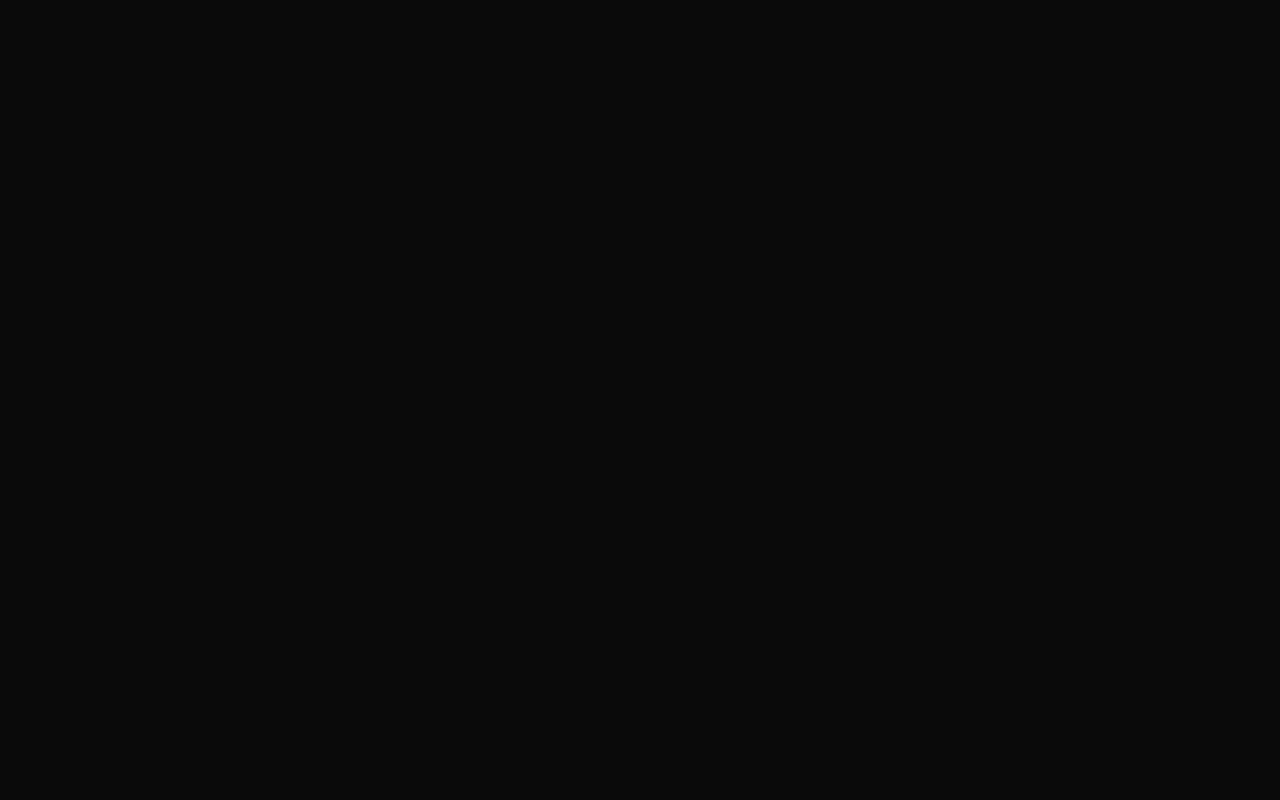
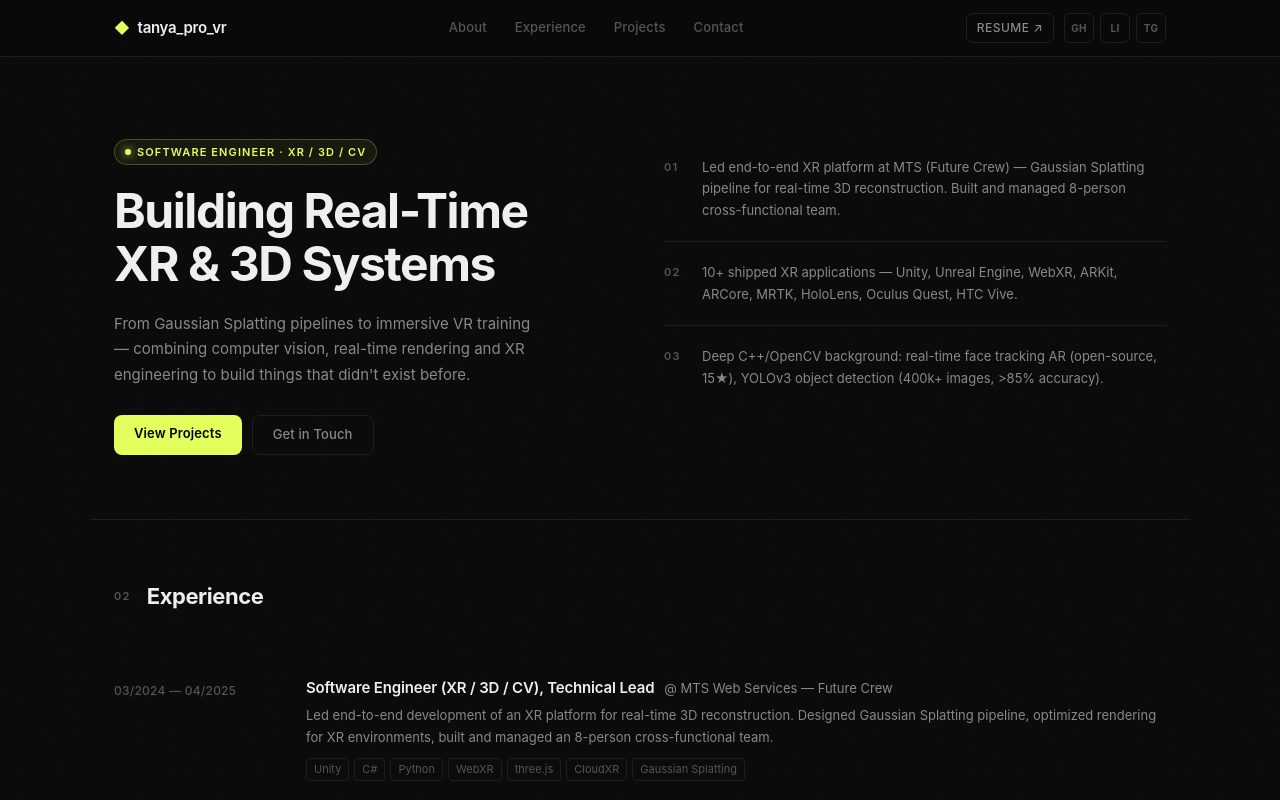
Before and after one commit to iantv/iantv.github.io, a Next.js app: page / in a window 1280 px wide. Before the commit this address had no page. Shown: the top 800 px of the page. Built offline with nearby package versions, Linux system fonts and the light colour scheme.

Commit message:
Merge XR&3D with CV&AI sections

```diff
--- a/app/fullstack/page.tsx
+++ b/app/fullstack/page.tsx
@@ -1,21 +1,2 @@
-import Hero from "@/components/Hero";
-import ExperienceSection from "@/components/ExperienceSection";
-import ProjectsSection from "@/components/ProjectsSection";
-import ContactSection from "@/components/ContactSection";
-import { cvProjects } from "@/data/projects";
-
-export const metadata = {
-  title: "CV & AI — tanya_pro_vr",
-  description: "Computer Vision & AI portfolio — OpenCV, Dlib, YOLOv3, Gaussian Splatting, 3D reconstruction, C++.",
-};
-
-export default function CVPage() {
-  return (
-    <>
-      <Hero mode="cv" />
-      <ExperienceSection />
-      <ProjectsSection projects={cvProjects} mode="cv" />
-      <ContactSection />
-    </>
-  );
-}
+import { redirect } from "next/navigation";
+export default function FSRedirect() { redirect("/"); }
--- a/app/page.tsx
+++ b/app/page.tsx
@@ -1,5 +1,16 @@
-import { redirect } from "next/navigation";
+import Hero from "@/components/Hero";
+import ExperienceSection from "@/components/ExperienceSection";
+import ProjectsSection from "@/components/ProjectsSection";
+import ContactSection from "@/components/ContactSection";
+import { projects } from "@/data/projects";
 
 export default function Home() {
-  redirect("/xr-research");
+  return (
+    <>
+      <Hero />
+      <ExperienceSection />
+      <ProjectsSection projects={projects} />
+      <ContactSection />
+    </>
+  );
 }
--- a/components/ContactSection.tsx
+++ b/components/ContactSection.tsx
@@ -48,6 +48,7 @@ export default function ContactSection() {
           <div style={{ display: "flex", flexDirection: "column", gap: 12 }}>
             {[
               { label: "Email", value: "ian.tatiana.v@gmail.com", href: "mailto:ian.tatiana.v@gmail.com" },
+              { label: "Telegram", value: "@tanya_pro_vr", href: "https://t.me/tanya_pro_vr" },
               { label: "GitHub", value: "github.com/iantv", href: "https://github.com/iantv" },
               { label: "LinkedIn", value: "linkedin.com/in/iantv", href: "https://www.linkedin.com/in/iantv/" },
               { label: "Site", value: "yantv.dev", href: "https://yantv.dev/en" },
--- a/components/Hero.tsx
+++ b/components/Hero.tsx
@@ -1,41 +1,13 @@
 "use client";
 
-interface HeroProps {
-  mode: "xr" | "cv";
-}
-
-const content = {
-  xr: {
-    label: "XR & 3D Engineer",
-    heading: "Building Real-Time\nXR Experiences",
-    subheading: "Software engineer specializing in real-time 3D systems, VR/AR applications and XR platforms — Unity, Unreal Engine, WebXR and beyond.",
-    pillars: [
-      { num: "01", text: "Led end-to-end XR platform development at MTS (Future Crew) — Gaussian Splatting pipeline for real-time 3D reconstruction in XR environments." },
-      { num: "02", text: "Specialization in Unity (C#), Unreal Engine, WebXR, OpenGL/GLSL across VR, AR, HoloLens and mobile XR platforms." },
-      { num: "03", text: "Built and managed 8-person cross-functional team (VR, ML, DevOps, QA). Drove Spherum 3D from R&D to Steam release." },
-    ],
-  },
-  cv: {
-    label: "Computer Vision & AI",
-    heading: "Real-Time Vision\n& 3D Reconstruction",
-    subheading: "Building computer vision systems, 3D reconstruction pipelines and AI-powered AR applications using C++, Python, OpenCV and OpenGL.",
-    pillars: [
-      { num: "01", text: "Designed Gaussian Splatting pipeline for real-time 3D rendering in XR environments at MTS Web Services (2024–2025)." },
-      { num: "02", text: "Built real-time face detection, tracking and 3D overlay in C++/Qt/OpenGL — open-source AR-Hair (15★, 7 forks on GitHub)." },
-      { num: "03", text: "YOLOv3 real-time coin detection (>85% accuracy, 400k+ images, ~200 classes). Demonstrated at Eastern Economic Forum 2019." },
-    ],
-  },
-};
-
-export default function Hero({ mode }: HeroProps) {
-  const c = content[mode];
-
+export default function Hero() {
   return (
     <section
+      id="about"
       style={{
         maxWidth: 1100,
         margin: "0 auto",
-        padding: "80px 24px 60px",
+        padding: "80px 24px 64px",
         display: "grid",
         gridTemplateColumns: "1fr 1fr",
         gap: 48,
@@ -72,7 +44,7 @@ export default function Hero({ mode }: HeroProps) {
               boxShadow: "0 0 8px var(--accent)",
             }}
           />
-          {c.label}
+          Software Engineer · XR / 3D / CV
         </div>
 
         <h1
@@ -87,7 +59,7 @@ export default function Hero({ mode }: HeroProps) {
             marginBottom: 20,
           }}
         >
-          {c.heading}
+          {"Building Real-Time\nXR & 3D Systems"}
         </h1>
 
         <p
@@ -99,7 +71,7 @@ export default function Hero({ mode }: HeroProps) {
             maxWidth: 420,
           }}
         >
-          {c.subheading}
+          From Gaussian Splatting pipelines to immersive VR training — combining computer vision, real-time rendering and XR engineering to build things that didn&apos;t exist before.
         </p>
 
         <div
@@ -152,9 +124,22 @@ export default function Hero({ mode }: HeroProps) {
         </div>
       </div>
 
-      {/* Right — pillar list */}
-      <div style={{ display: "flex", flexDirection: "column", gap: 0 }}>
-        {c.pillars.map((p, i) => (
+      {/* Right — 3 pillars */}
+      <div style={{ display: "flex", flexDirection: "column" }}>
+        {[
+          {
+            num: "01",
+            text: "Led end-to-end XR platform at MTS (Future Crew) — Gaussian Splatting pipeline for real-time 3D reconstruction. Built and managed 8-person cross-functional team.",
+          },
+          {
+            num: "02",
+            text: "10+ shipped XR applications — Unity, Unreal Engine, WebXR, ARKit, ARCore, MRTK, HoloLens, Oculus Quest, HTC Vive.",
+          },
+          {
+            num: "03",
+            text: "Deep C++/OpenCV background: real-time face tracking AR (open-source, 15★), YOLOv3 object detection (400k+ images, >85% accuracy).",
+          },
+        ].map((p, i) => (
           <div
             key={p.num}
             className={`animate-fade-up delay-${i + 2}`}
@@ -162,7 +147,7 @@ export default function Hero({ mode }: HeroProps) {
               display: "flex",
               gap: 16,
               padding: "20px 0",
-              borderBottom: i < c.pillars.length - 1 ? "1px solid var(--border)" : "none",
+              borderBottom: i < 2 ? "1px solid var(--border)" : "none",
             }}
           >
             <span className="section-number" style={{ paddingTop: 2, minWidth: 22 }}>
--- a/components/Navbar.tsx
+++ b/components/Navbar.tsx
@@ -1,13 +1,8 @@
 "use client";
 
 import Link from "next/link";
-import { usePathname } from "next/navigation";
 
 export default function Navbar() {
-  const pathname = usePathname();
-  const isXR = pathname === "/xr-research" || pathname === "/";
-  const isFS = pathname === "/fullstack";
-
   return (
     <header
       style={{
@@ -49,18 +44,37 @@ export default function Navbar() {
           tanya_pro_vr
         </Link>
 
-        {/* Mode toggle */}
+        {/* Nav links */}
         <nav style={{ display: "flex", alignItems: "center", gap: 4 }}>
-          <Link href="/xr-research" className={`mode-toggle-btn${isXR ? " active" : ""}`}>
-            XR &amp; 3D
-          </Link>
-          <Link href="/fullstack" className={`mode-toggle-btn${isFS ? " active" : ""}`}>
-            CV &amp; AI
-          </Link>
+          {[
+            { label: "About", href: "#about" },
+            { label: "Experience", href: "#experience" },
+            { label: "Projects", href: "#projects" },
+            { label: "Contact", href: "#contact" },
+          ].map(({ label, href }) => (
+            <a
+              key={label}
+              href={href}
+              style={{
+                fontSize: 13,
+                fontWeight: 500,
+                padding: "6px 12px",
+                color: "var(--text-muted)",
+                textDecoration: "none",
+                borderRadius: 6,
+                transition: "color 0.15s",
+                letterSpacing: "0.01em",
+              }}
+              onMouseEnter={e => ((e.currentTarget as HTMLElement).style.color = "var(--text)")}
+              onMouseLeave={e => ((e.currentTarget as HTMLElement).style.color = "var(--text-muted)")}
+            >
+              {label}
+            </a>
+          ))}
         </nav>
 
         {/* Right actions */}
-        <div style={{ display: "flex", alignItems: "center", gap: 12 }}>
+        <div style={{ display: "flex", alignItems: "center", gap: 10 }}>
           <a
             href="#"
             style={{
@@ -86,15 +100,18 @@ export default function Navbar() {
           >
             Resume ↗
           </a>
-          <div style={{ display: "flex", alignItems: "center", gap: 8 }}>
+          <div style={{ display: "flex", alignItems: "center", gap: 6 }}>
             {[
               { icon: "GH", label: "GitHub", href: "https://github.com/iantv" },
               { icon: "LI", label: "LinkedIn", href: "https://www.linkedin.com/in/iantv/" },
+              { icon: "TG", label: "Telegram", href: "https://t.me/tanya_pro_vr" },
             ].map(({ icon, label, href }) => (
               <a
                 key={icon}
                 href={href}
                 title={label}
+                target="_blank"
+                rel="noopener noreferrer"
                 style={{
                   width: 30,
                   height: 30,
--- a/components/ProjectsSection.tsx
+++ b/components/ProjectsSection.tsx
@@ -2,21 +2,29 @@
 
 import { useState } from "react";
 import ProjectCard from "./ProjectCard";
-import type { Project } from "@/data/projects";
+import type { Project, FilterTag } from "@/data/projects";
 
 interface Props {
   projects: Project[];
-  mode: "xr" | "cv";
 }
 
-type Filter = "all" | "featured";
+type Filter = "all" | FilterTag;
 
-export default function ProjectsSection({ projects, mode }: Props) {
+const FILTERS: { key: Filter; label: string }[] = [
+  { key: "all",      label: "All" },
+  { key: "vr-ar",   label: "VR / AR" },
+  { key: "cv",      label: "Computer Vision" },
+  { key: "3d",      label: "3D & Reconstruction" },
+  { key: "research",label: "Research" },
+];
+
+export default function ProjectsSection({ projects }: Props) {
   const [filter, setFilter] = useState<Filter>("all");
 
-  const filtered = filter === "featured" ? projects.filter(p => p.featured) : projects;
-
-  const sectionLabel = mode === "xr" ? "XR & 3D Projects" : "CV & AI Projects";
+  const filtered =
+    filter === "all"
+      ? projects
+      : projects.filter(p => p.filterTags.includes(filter as FilterTag));
 
   return (
     <section
@@ -34,22 +42,15 @@ export default function ProjectsSection({ projects, mode }: Props) {
           display: "flex",
           alignItems: "center",
           justifyContent: "space-between",
-          marginBottom: 32,
+          marginBottom: 28,
           flexWrap: "wrap",
           gap: 16,
         }}
       >
         <div style={{ display: "flex", alignItems: "center", gap: 16 }}>
           <span className="section-number">03</span>
-          <h2
-            style={{
-              fontSize: 22,
-              fontWeight: 700,
-              letterSpacing: "-0.02em",
-              color: "var(--text)",
-            }}
-          >
-            {sectionLabel}
+          <h2 style={{ fontSize: 22, fontWeight: 700, letterSpacing: "-0.02em", color: "var(--text)" }}>
+            Projects
           </h2>
           <span
             style={{
@@ -61,51 +62,49 @@ export default function ProjectsSection({ projects, mode }: Props) {
               borderRadius: 20,
             }}
           >
-            {projects.length}
+            {filtered.length}
           </span>
         </div>
+      </div>
 
-        {/* Filter tabs */}
+      {/* Tag filter */}
       <div
         style={{
           display: "flex",
-            gap: 4,
-            background: "#0f0f0f",
-            border: "1px solid var(--border)",
-            borderRadius: 8,
-            padding: 3,
+          gap: 6,
+          flexWrap: "wrap",
+          marginBottom: 28,
         }}
       >
-          {(["all", "featured"] as Filter[]).map(f => (
+        {FILTERS.map(f => (
           <button
-              key={f}
-              onClick={() => setFilter(f)}
+            key={f.key}
+            onClick={() => setFilter(f.key)}
             style={{
               fontSize: 12,
               fontWeight: 500,
-                padding: "5px 12px",
-                borderRadius: 6,
-                border: "none",
+              padding: "6px 14px",
+              borderRadius: 20,
+              border: "1px solid",
               cursor: "pointer",
               letterSpacing: "0.02em",
-                textTransform: "capitalize",
               transition: "all 0.15s",
-                background: filter === f ? "#1e1e1e" : "transparent",
-                color: filter === f ? "var(--text)" : "var(--text-muted)",
+              borderColor: filter === f.key ? "rgba(226,255,93,0.35)" : "var(--border)",
+              background: filter === f.key ? "rgba(226,255,93,0.08)" : "transparent",
+              color: filter === f.key ? "var(--accent)" : "var(--text-muted)",
             }}
           >
-              {f === "featured" ? "★ Featured" : "All"}
+            {f.label}
           </button>
         ))}
-        </div>
       </div>
 
       {/* Grid */}
       <div
         style={{
           display: "grid",
-          gridTemplateColumns: "repeat(auto-fill, minmax(300px, 1fr))",
-          gap: 16,
+          gridTemplateColumns: "repeat(auto-fill, minmax(310px, 1fr))",
+          gap: 14,
         }}
       >
         {filtered.map((project, i) => (
--- a/data/projects.ts
+++ b/data/projects.ts
@@ -1,130 +1,127 @@
+export type FilterTag = "vr-ar" | "cv" | "3d" | "research";
+
 export interface Project {
   id: number;
   title: string;
   description: string;
-  tags: string[];
-  category: "xr" | "cv" | "both";
+  filterTags: FilterTag[];
+  displayTags: string[];
   featured: boolean;
   liveUrl?: string;
   sourceUrl?: string;
   tech: string[];
 }
 
-export const xrProjects: Project[] = [
+export const projects: Project[] = [
   {
     id: 1,
     title: "XR Platform — Real-Time 3D Reconstruction",
-    description: "Led end-to-end development of an XR platform with Gaussian Splatting pipeline for real-time 3D rendering and visualization. Managed 8-person cross-functional team.",
-    tags: ["xr", "3d", "lead"],
-    category: "xr",
+    description: "Led end-to-end development of an XR platform with Gaussian Splatting pipeline for real-time 3D rendering. Managed 8-person cross-functional team (VR, ML, DevOps, QA).",
+    filterTags: ["vr-ar", "3d", "cv"],
+    displayTags: ["XR", "3D", "Tech Lead"],
     featured: true,
     tech: ["Unity", "C#", "WebXR", "three.js", "CloudXR", "Gaussian Splatting", "Python"],
   },
   {
     id: 2,
     title: "Spherum 3D — VR Volumetric Player",
-    description: "Led VR application for volumetric video playback on Oculus Quest and HTC Vive. Drove the project from early development to public release on Steam.",
-    tags: ["xr"],
-    category: "xr",
+    description: "Led VR application for volumetric video playback on Oculus Quest and HTC Vive. Drove the project from R&D to public release on Steam.",
+    filterTags: ["vr-ar", "3d"],
+    displayTags: ["VR", "3D"],
     featured: true,
     liveUrl: "https://store.steampowered.com/app/1581680/Spherum_3D/",
     tech: ["Unity", "C#", "SteamVR", "AWS", "Firebase", "Photon SDK"],
   },
   {
     id: 3,
-    title: "VR Training Simulator — Dubai Municipality",
-    description: "VR training system for municipal employees covering water treatment facility operations. Includes automated level generation via procedural algorithms.",
-    tags: ["xr"],
-    category: "xr",
+    title: "Gaussian Splatting Pipeline",
+    description: "Real-time 3D reconstruction pipeline using Gaussian Splatting for XR visualization. Optimized rendering and data processing for real-time performance in XR environments.",
+    filterTags: ["cv", "3d", "vr-ar"],
+    displayTags: ["CV", "3D", "XR"],
     featured: true,
-    tech: ["Unity", "C#", "Unity Bolt", "Odin Inspector", "I2 Localization"],
+    tech: ["Python", "C#", "Unity", "CloudXR", "3D Reconstruction"],
   },
   {
     id: 4,
-    title: "Englishville — VR Language Learning",
-    description: "VR-based English language learning application with interactive NPCs, real-time speech recognition via Microsoft Cognitive Services and immersive scenarios.",
-    tags: ["xr", "research"],
-    category: "xr",
-    featured: true,
-    liveUrl: "https://vrnti.ru/englishville/main",
-    tech: ["Unreal Engine 4", "C++", "Blueprint", "Python", "Microsoft Cognitive Services"],
-  },
-  {
-    id: 5,
-    title: "Holo Interior — Mixed Reality Design",
-    description: "Mixed reality prototype for Microsoft HoloLens enabling interior design: wallpaper changes and furniture placement with real-time cost estimation.",
-    tags: ["xr"],
-    category: "xr",
-    featured: false,
-    tech: ["Unity", "C#", "MRTK", "HoloLens"],
-  },
-  {
-    id: 6,
-    title: "AR Primorye — Regional Investment Platform",
-    description: "Mobile AR application demonstrating investment projects, regional industry centers and brands of Primorsky Region for government showcase.",
-    tags: ["xr"],
-    category: "xr",
-    featured: false,
-    tech: ["Unity", "C#", "ARKit", "ARCore"],
-  },
-  {
-    id: 7,
-    title: "AR Exhibition Stands",
-    description: "Exhibition stand AR application using marker recognition to trigger 3D graphics, animations and interactive elements for Primorsky Region events.",
-    tags: ["xr"],
-    category: "xr",
-    featured: false,
-    tech: ["Unity", "C#", "Vuforia SDK"],
-  },
-  {
-    id: 8,
-    title: "Tower Defense: Save The Queen",
-    description: "Mobile AR tower defense game built as team lead with two developers and two 3D designers. Marker-based AR with real-time physics and game mechanics.",
-    tags: ["xr"],
-    category: "xr",
-    featured: false,
-    tech: ["Unity", "C#", "Vuforia SDK"],
-  },
-];
-
-export const cvProjects: Project[] = [
-  {
-    id: 9,
     title: "Hairstyle AR — Real-Time Face Tracking",
-    description: "Real-time AR application for interactive 3D hairstyle try-on. Face detection and tracking pipeline with OpenCV/Dlib, 3D rendering with OpenGL. Open-source: 15★, 7 forks.",
-    tags: ["cv", "xr"],
-    category: "both",
+    description: "Real-time AR application for interactive 3D hairstyle try-on. Face detection and tracking with OpenCV/Dlib, 3D rendering with OpenGL. Open-source: 15★, 7 forks.",
+    filterTags: ["cv", "vr-ar"],
+    displayTags: ["CV", "AR", "OpenGL"],
     featured: true,
     sourceUrl: "https://github.com/iantv/AR-Hair",
     tech: ["C++", "Qt5", "OpenCV", "Dlib", "OpenGL"],
   },
   {
-    id: 10,
+    id: 5,
     title: "Coin Recognition — Sberbank",
-    description: "Real-time coin detection and classification with YOLOv3. Dataset of 400k+ annotated images across ~200 classes. >85% accuracy. Demonstrated at Eastern Economic Forum 2019.",
-    tags: ["cv", "ai"],
-    category: "cv",
+    description: "Real-time coin detection and classification with YOLOv3. Dataset of 400k+ annotated images, ~200 classes, >85% accuracy. Demonstrated at Eastern Economic Forum 2019.",
+    filterTags: ["cv"],
+    displayTags: ["CV", "AI", "Python"],
     featured: true,
     tech: ["Python", "Darknet (YOLOv3)", "OpenCV", "CVAT", "imgaug"],
   },
   {
+    id: 6,
+    title: "VR Training Simulator — Dubai Municipality",
+    description: "VR training system for municipal employees covering water treatment facility operations. Includes automated level generation via procedural algorithms.",
+    filterTags: ["vr-ar"],
+    displayTags: ["VR", "Training"],
+    featured: true,
+    tech: ["Unity", "C#", "Unity Bolt", "Odin Inspector", "I2 Localization"],
+  },
+  {
+    id: 7,
+    title: "Englishville — VR Language Learning",
+    description: "VR-based English language learning app with interactive NPCs, real-time speech recognition and immersive communicative scenarios.",
+    filterTags: ["vr-ar", "research"],
+    displayTags: ["VR", "Research"],
+    featured: false,
+    liveUrl: "https://vrnti.ru/englishville/main",
+    tech: ["Unreal Engine 4", "C++", "Blueprint", "Python", "Microsoft Cognitive Services"],
+  },
+  {
+    id: 8,
+    title: "Holo Interior — Mixed Reality Design",
+    description: "Mixed reality prototype for Microsoft HoloLens enabling interior design: wallpaper changes and furniture placement with real-time cost estimation.",
+    filterTags: ["vr-ar"],
+    displayTags: ["MR", "HoloLens"],
+    featured: false,
+    tech: ["Unity", "C#", "MRTK", "HoloLens"],
+  },
+  {
+    id: 9,
+    title: "AR Primorye — Regional Investment Platform",
+    description: "Mobile AR application demonstrating investment projects, regional industry centers and brands of Primorsky Region for government showcase.",
+    filterTags: ["vr-ar"],
+    displayTags: ["AR", "Mobile"],
+    featured: false,
+    tech: ["Unity", "C#", "ARKit", "ARCore"],
+  },
+  {
+    id: 10,
+    title: "AR Exhibition Stands",
+    description: "Exhibition stand AR app using marker recognition to trigger 3D graphics, animations and interactive elements for Primorsky Region events.",
+    filterTags: ["vr-ar"],
+    displayTags: ["AR", "Vuforia"],
+    featured: false,
+    tech: ["Unity", "C#", "Vuforia SDK"],
+  },
+  {
     id: 11,
-    title: "Gaussian Splatting Pipeline",
-    description: "Real-time 3D reconstruction pipeline using Gaussian Splatting for XR visualization. Optimized rendering and data processing for real-time performance in XR environments.",
-    tags: ["cv", "3d", "xr"],
-    category: "both",
-    featured: true,
-    tech: ["Python", "C#", "Unity", "CloudXR", "3D Reconstruction"],
+    title: "Tower Defense: Save The Queen",
+    description: "Mobile AR tower defense game. Team lead: two developers, two 3D designers. Marker-based AR with real-time physics and game mechanics.",
+    filterTags: ["vr-ar"],
+    displayTags: ["AR", "Game"],
+    featured: false,
+    tech: ["Unity", "C#", "Vuforia SDK"],
   },
   {
     id: 12,
     title: "MATE ROV 2017 — Control System",
-    description: "Control interface for an underwater robotic system (ROV). International Finals, Los Angeles. Real-time UDP control, video stream, and operator dashboard built in Qt.",
-    tags: ["cv"],
-    category: "cv",
+    description: "Control interface for an underwater robot (ROV). International Finals, Los Angeles. Real-time UDP control, video stream and operator dashboard in Qt.",
+    filterTags: ["cv", "research"],
+    displayTags: ["CV", "C++", "Robotics"],
     featured: false,
-    tech: ["C++", "Qt", "Qt Multimedia", "SDL", "UDP networking"],
+    tech: ["C++", "Qt", "Qt Multimedia", "SDL", "UDP"],
   },
 ];
-
-export const allProjects = [...xrProjects, ...cvProjects];
```
Also changed, not shown: app/xr-research/page.tsx (+2 -21 lines), components/ProjectCard.tsx (+12 -41 lines). Lines whose indentation alone changed are shown as unchanged.
